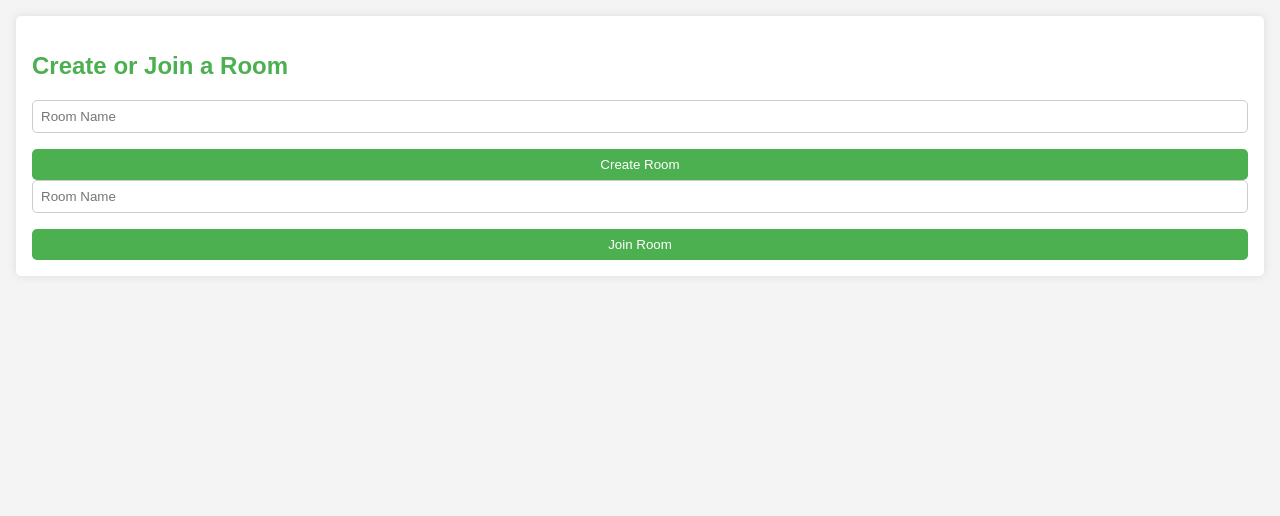
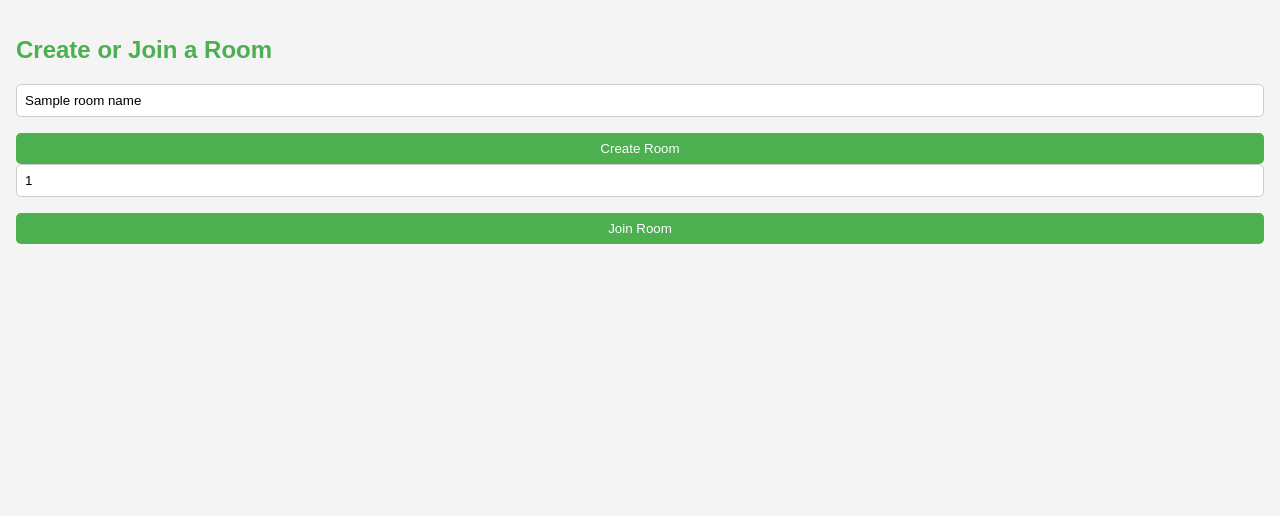
Before and after one commit to Haris-Sul/astoryamongus, a Flask app: template app/templates/index.html in a window 1280 px wide. Shown: the part 112-628 px from the top of the page. Run offline with Flask 3, Linux system fonts and the light colour scheme; the template is opened without the code that fills it: most values are stand-ins (such as "Sample title", 1, 10 or a date in 2020); some libraries are stand-ins or nearby versions.

Commit message:
feat: initialised Flask-SocketIO with our app and have the login page working.

```diff
--- a/app/app.py
+++ b/app/app.py
@@ -1,50 +1,59 @@
-from flask import Flask, render_template, request, redirect, url_for
+from flask import Flask, render_template, request, redirect, url_for, session
 from flask_socketio import SocketIO
+import secrets
+import string
 
 app = Flask(__name__)
+app.debug = True
 app.config['SECRET_KEY'] = 'secret!'
 socketio = SocketIO(app)
 
-# Sample data
-story_prompt = "Once upon a time..."
-players = ["Alice", "Bob", "Charlie"]
+rooms = {}
 
+def generate_unique_room_id(length):
+    characters = string.ascii_letters + string.digits
+    for _ in range(length):
+        secure_random_string = ''.join(secrets.choice(characters))
 
-@app.route("/")
+    return secure_random_string
+
+@app.route("/", methods=["POST", "GET"])
 def index():
-    return render_template("index.html", story_prompt=story_prompt, players=players)
+    session.clear()
+    if request.method == "POST":
+        room_name = request.form.get("room_name")
+        create = request.form.get("create", False)
+        room_id = request.form.get("room_id")
+        join = request.form.get("join", False)
 
+        if not room_name:
+            return render_template("index.html", error="Please enter a room name.", room_id=room_id, room_name=room_name)
 
-@app.route("/create_room", methods=["POST"])
-def create_room():
-    room_name = request.form["room_name"]
-    # Logic to create a room
-    return redirect(url_for("home"))
+        if join != False and not room_id:
+            return render_template("index.html", error="Please enter a room ID.", room_id=room_id, room_name=room_name)
 
-@app.route("/game_room/<string:room_id>")
-def room(room_id):
-    return render_template("game_room.html", room_id=room_id)
+        room = room_id
+        # If you are creating a room (create button is pressed)
+        if create != False:
+            room = generate_unique_room_id(5)
+            rooms[room] = {"members": 0, "messages": []}
+        # Otherwise, you are joining a room. If room does not exist with that ID.
+        elif room_id not in rooms:
+            return render_template("index.html", error="Room does not exist.", room_id=room_id, room_name=room_name)
 
-@app.route("/join_room", methods=["POST"])
-def join_room():
-    room_name = request.form["room_name"]
-    # Logic to join a room
-    return redirect(url_for("home"))
+        session["room"] = room
+        session["room_name"] = room_name
 
+        return redirect(url_for("room"))
 
-@app.route("/submit_sentence", methods=["POST"])
-def submit_sentence():
-    user_sentence = request.form["user_sentence"]
-    # Logic to handle the submitted sentence
-    return redirect(url_for("home"))
+    return render_template("index.html")
 
-
-@app.route("/submit_vote", methods=["POST"])
-def submit_vote():
-    player_vote = request.form["player_vote"]
-    # Logic to handle the vote
-    return redirect(url_for("home"))
-
+@app.route("/room")
+def room():
+    room = session.get("room")
+    if room is None or session.get("name") is None or room not in rooms:
+        return redirect(url_for("index"))
+    return render_template("room.html")
 
 if __name__ == "__main__":
-    socketio.run(app)
+    socketio.run(app, debug=True)
--- a/app/templates/base.html
+++ b/app/templates/base.html
@@ -5,7 +5,11 @@
         <meta name="viewport" content="width=device-width, initial-scale=1.0">
         <meta http-equiv="X-UA-Compatible" content="ie=edge">
         <title>A Story Among Us</title>
-        <link rel="stylesheet" href="{{ url_for('static', filename='styles.css') }}">
+        <link rel="stylesheet" href="{{ url_for('static', filename='style.css') }}">
+        <script src="https://cdnjs.cloudflare.com/ajax/libs/socket.io/4.0.1/socket.io.js"
+        integrity="sha512-q/dWJ3kcmjBLU4Qc47E4A9kTB4m3wuTY7vkFJDTZKjTs8jhyGQnaUrxa0Ytd0ssMZhbNua9hE+E7Qv1j+DyZwA=="
+        crossorigin="anonymous">
+        </script>
         {% block head %}{% endblock %}
     </head>
     <body>
--- a/app/templates/index.html
+++ b/app/templates/index.html
@@ -1,38 +1,31 @@
-{% extends 'base.html' %}
-
-{% block head %}
-
-{% endblock %}
-
-{% block body %}
+{% extends 'base.html' %} {% block head %} {% endblock %} {% block body %}
 <header>
     <h1>A Story Among Us</h1>
 </header>
 <main>
-  <section id="room-section">
     <h2>Create or Join a Room</h2>
-      <form action="{{ url_for('create_room') }}" method="post">
+    <form method="post">
         <input
             type="text"
+            placeholder="Type room name here..."
             name="room_name"
-              id="room_name"
-              placeholder="Room Name"
-              required
+            value="{{room_name}}"
         />
-          <button type="submit">Create Room</button>
-      </form>
-      <form action="{{ url_for('join_room') }}" method="post">
+        <button type="submit" name="create">Create Room</button>
         <input
             type="text"
-              name="room_name"
-              id="join_room_name"
-              placeholder="Room Name"
-              required
+            placeholder="Type room ID here..."
+            name="room_id"
+            value="{{room_id}}"
         />
-          <button type="submit">Join Room</button>
+        <button type="submit" name="join">Join Room</button>
     </form>
-  </section>
 </main>
+{% if error %}
+    <ul>
+        <li>{{error}}</li>
+    </ul>
+{% endif %}
 <footer>
   <p>&copy; 2024 HackSheffield 9</p>
 </footer>
```
Also changed, not shown: app/templates/room.html (renamed from app/templates/game_room.html, +5 -5 lines), app/static/style.css (renamed from app/static/styles.css). Lines whose indentation alone changed are shown as unchanged.
